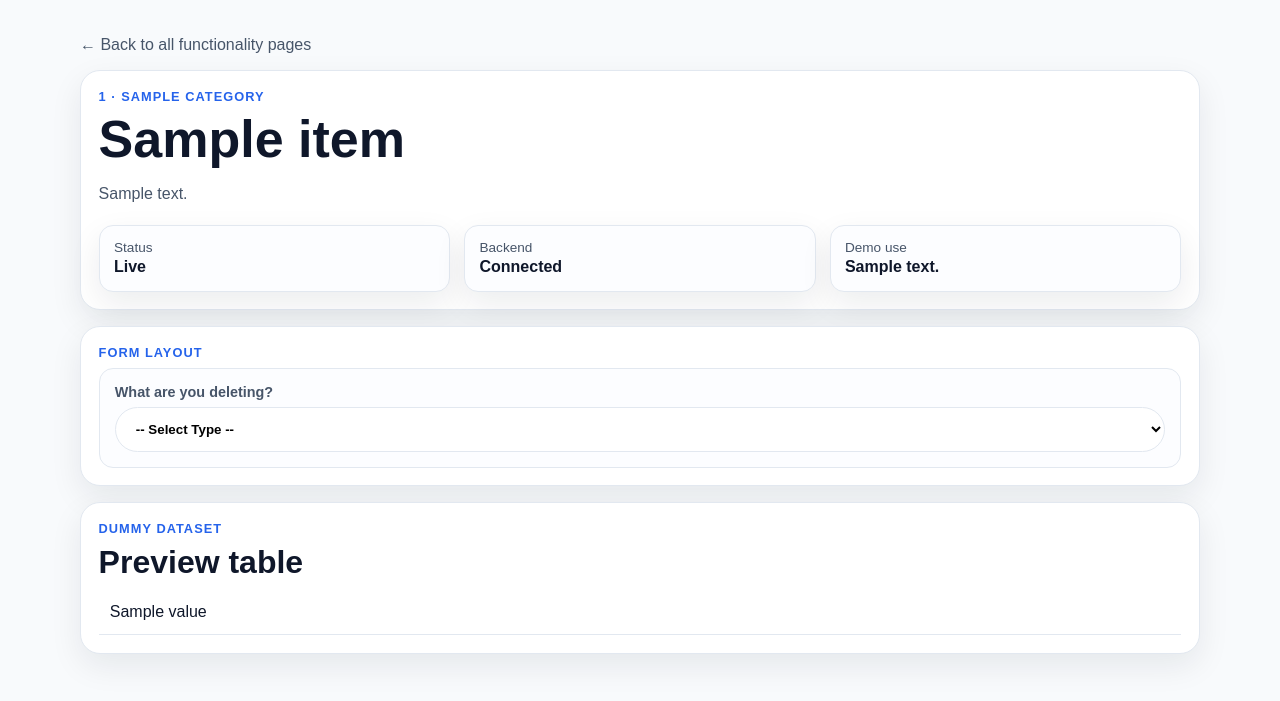
After one commit to krrishsetia/CMPT354-Project, a Flask app: template usability_web/templates/functionality_3.html in a window 1280 px wide. The commit adds this page. Shown: the top 701 px of the page. Run offline with Flask 3, Linux system fonts and the light colour scheme; the template is opened without the code that fills it: most values are stand-ins (such as "Sample title", 1, 10 or a date in 2020).

Commit message:
I got it to delete things aswell

```diff
--- a/usability_web/templates/functionality_2.html
+++ b/usability_web/templates/functionality_2.html
@@ -200,7 +200,7 @@
 
     if (!type) return;
 
-    const res  = await fetch(`/api/entities/${type}`);
+    const res  = await fetch(`/entities/${type}`);
     const data = await res.json();
 
     const sel = document.getElementById('record-selector');
@@ -226,7 +226,7 @@
 
     if (!id) return;
 
-    const res = await fetch(`/api/entity/${type}/${id}`);
+    const res = await fetch(`/entity/${type}/${id}`);
     const d   = await res.json();
 
     if (type === 'robot') {
--- /dev/null
+++ b/usability_web/templates/functionality_3.html
@@ -0,0 +1,135 @@
+<!doctype html>
+<html lang="en">
+<head>
+  <meta charset="utf-8">
+  <meta name="viewport" content="width=device-width, initial-scale=1">
+  <title>{{ item.number }} · {{ item.title }}</title>
+  <link rel="stylesheet" href="{{ url_for('static', filename='styles.css') }}">
+</head>
+<body>
+<main class="container detail-page">
+  <a class="back-link" href="{{ url_for('functionality_index') }}">← Back to all functionality pages</a>
+
+  <section class="card">
+    <p class="eyebrow">{{ item.number }} · {{ item.category }}</p>
+    <h1>{{ item.title }}</h1>
+    <p class="lead">{{ item.description }}</p>
+    <div class="detail-grid detail-grid-three">
+      <div class="info-card"><span>Status</span><strong>Live</strong></div>
+      <div class="info-card"><span>Backend</span><strong>Connected</strong></div>
+      <div class="info-card"><span>Demo use</span><strong>{{ item.demo_note }}</strong></div>
+    </div>
+  </section>
+
+  <section class="card">
+    <p class="eyebrow">Form layout</p>
+
+    <form method="POST" action="{{ url_for('functionality_3') }}" id="delete-form">
+
+      <!-- STAGE 1: pick type -->
+      <label class="field-card">
+        <span>What are you deleting?</span>
+        <select name="entity_type" id="type-selector" class="button" style="width:100%; text-align:left;">
+          <option value="">-- Select Type --</option>
+          <option value="robot">Robot</option>
+          <option value="sub-assembly">Sub-Assembly</option>
+          <option value="part">Part</option>
+        </select>
+      </label>
+
+      <!-- STAGE 2: pick specific record -->
+      <div id="record-selector-wrap" class="top-gap" style="display:none;">
+        <label class="field-card">
+          <span id="record-label">Select record</span>
+          <select name="entity_id" id="record-selector" class="button" style="width:100%; text-align:left;">
+            <option value="">-- Loading... --</option>
+          </select>
+        </label>
+      </div>
+
+      <!-- STAGE 3: confirmation panel -->
+      <div id="confirm-panel" class="top-gap" style="display:none;">
+        <div class="info-card" style="border: 2px solid #e55; background: #fff5f5;">
+          <span>⚠️ You are about to permanently delete:</span>
+          <strong id="confirm-label">—</strong>
+          <span id="cascade-note" style="color:#c00; font-size:0.85em;"></span>
+        </div>
+        <div class="hero-actions top-gap">
+          <button type="submit" class="button primary" style="background:#c00;">
+            Confirm Delete
+          </button>
+        </div>
+      </div>
+
+    </form>
+  </section>
+
+  <section class="card" id="dataset">
+    <p class="eyebrow">Dummy dataset</p>
+    <h2>Preview table</h2>
+    <div class="table-wrap">
+      <table class="data-table">
+        <tbody>
+          {% for row in item.dummy_rows %}
+          <tr>{% for value in row %}<td>{{ value }}</td>{% endfor %}</tr>
+          {% endfor %}
+        </tbody>
+      </table>
+    </div>
+  </section>
+
+</main>
+
+<script>
+  // Cascade warnings shown in the confirmation panel
+  const CASCADE_NOTES = {
+    robot:          "Deleting a robot will cascade-delete its linked team relationships and record a delete-audit row.",
+    "sub-assembly": "Deleting a sub-assembly will remove it from any hierarchy and part relationships.",
+    part:           "Deleting a part will remove it from all sub-assembly relationships.",
+  };
+
+  const typeSelector   = document.getElementById('type-selector');
+  const recordWrap     = document.getElementById('record-selector-wrap');
+  const recordSelector = document.getElementById('record-selector');
+  const confirmPanel   = document.getElementById('confirm-panel');
+  const confirmLabel   = document.getElementById('confirm-label');
+  const cascadeNote    = document.getElementById('cascade-note');
+
+  // Stage 1 → load the record list (reuses the same API as F2)
+  typeSelector.addEventListener('change', async function () {
+    const type = this.value;
+
+    recordWrap.style.display   = 'none';
+    confirmPanel.style.display = 'none';
+    recordSelector.innerHTML   = '<option value="">-- Loading... --</option>';
+
+    if (!type) return;
+
+    const res  = await fetch(`/entities/${type}`);
+    const data = await res.json();
+
+    recordSelector.innerHTML = '<option value="">-- Select --</option>' +
+      data.map(r => `<option value="${r.id}">${r.id} — ${r.name}</option>`).join('');
+
+    document.getElementById('record-label').textContent =
+      type === 'robot'         ? 'Select Robot' :
+      type === 'sub-assembly'  ? 'Select Sub-Assembly' : 'Select Part';
+
+    recordWrap.style.display = 'block';
+  });
+
+  // Stage 2 → show confirmation panel with the record name and cascade warning
+  recordSelector.addEventListener('change', function () {
+    const type     = typeSelector.value;
+    const selected = this.options[this.selectedIndex];
+
+    confirmPanel.style.display = 'none';
+    if (!this.value) return;
+
+    confirmLabel.textContent = selected.text;
+    cascadeNote.textContent  = CASCADE_NOTES[type] || '';
+    confirmPanel.style.display = 'block';
+  });
+</script>
+</body>
+</html>
```
Also changed, not shown: usability_web/app.py (+41 -2 lines).
